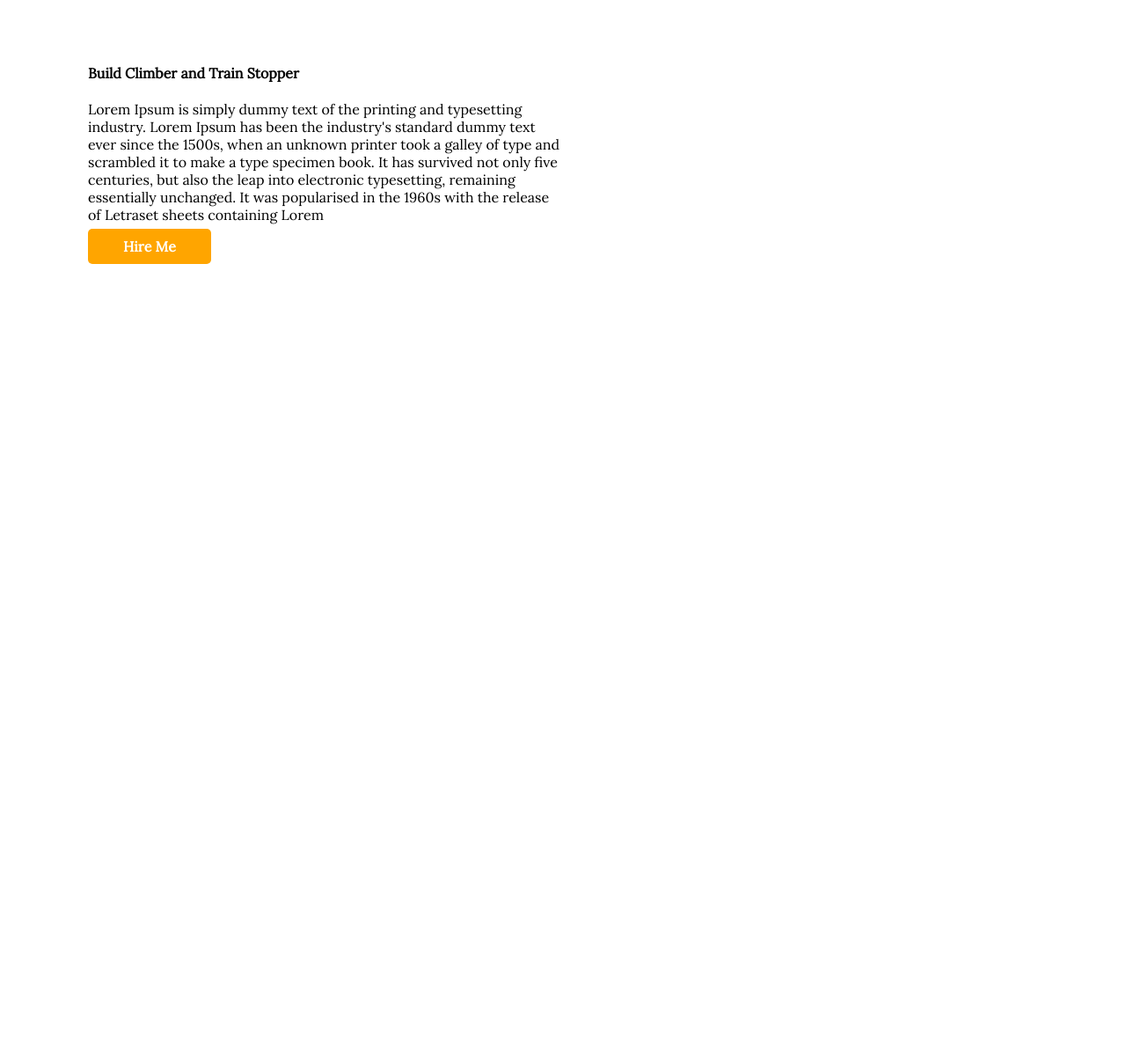
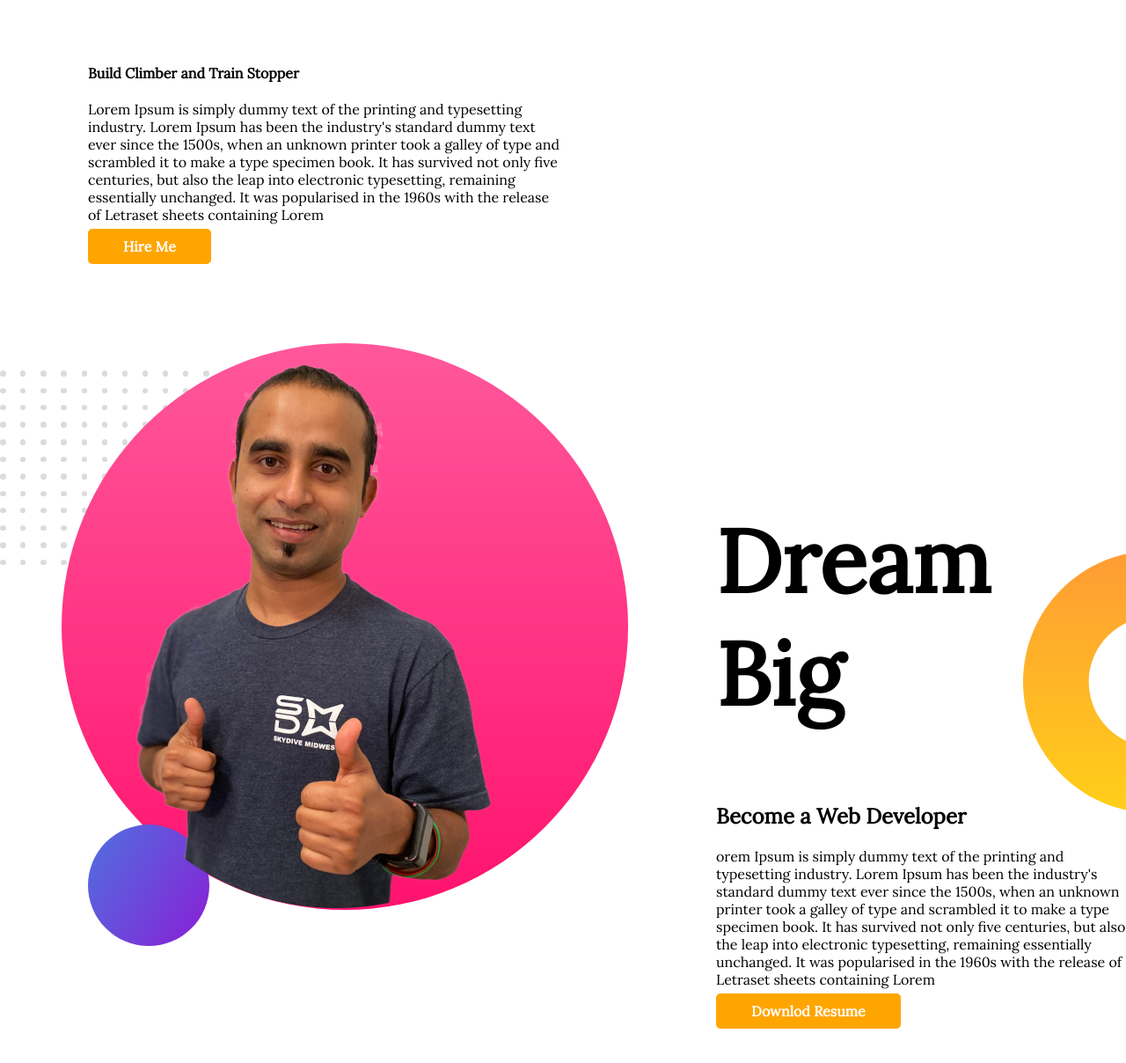
Before and after one commit to mabuyousuf/developer-protfolio, a plain HTML site: page index.html in a window 1280 px wide. Shown: the part 916-2124 px from the top of the page at 88% size. Before the commit the page ends 1216 px from the top, so only its background shows below. Drawn offline with Linux system fonts and the light colour scheme.

Commit message:
dream added

```diff
--- a/index.html
+++ b/index.html
@@ -41,5 +41,29 @@
         <img src="jhankar.png" alt="" />
       </div>
     </section>
+    <section class="dream-big">
+      <div>
+        <img src="images/jhankar2.png" alt="" />
+      </div>
+      <div class="half-width">
+        <h1>Dream Big</h1>
+        <h2>Become a Web Developer</h2>
+        <p>
+          orem Ipsum is simply dummy text of the printing and typesetting
+          industry. Lorem Ipsum has been the industry's standard dummy text ever
+          since the 1500s, when an unknown printer took a galley of type and
+          scrambled it to make a type specimen book. It has survived not only
+          five centuries, but also the leap into electronic typesetting,
+          remaining essentially unchanged. It was popularised in the 1960s with
+          the release of Letraset sheets containing Lorem
+        </p>
+        <a
+          class="link-button"
+          target="blank"
+          href="https://www.linkedin.com/signup"
+          >Downlod Resume</a
+        >
+      </div>
+    </section>
   </body>
 </html>
--- a/style.css
+++ b/style.css
@@ -10,6 +10,7 @@ h1 {
 }
 section {
   display: flex;
+  margin-bottom: 100px;
 }
 .half-width {
   width: 50%;
@@ -22,7 +23,7 @@ section {
 .link-button {
   text-decoration: none;
   background-color: orange;
-  background-image: linear-gradient(orange tomato);
+  background-image: linear-gradient(blue tomato);
   padding: 10px 40px;
   border-radius: 5px;
   color: white;
@@ -32,3 +33,8 @@ section {
   background-image: url(images/top-banner.png);
   background-repeat: no-repeat;
 }
+.dream-big {
+  background-image: url(images/dream-bg.png);
+  background-repeat: no-repeat;
+  background-position: right;
+}
```
